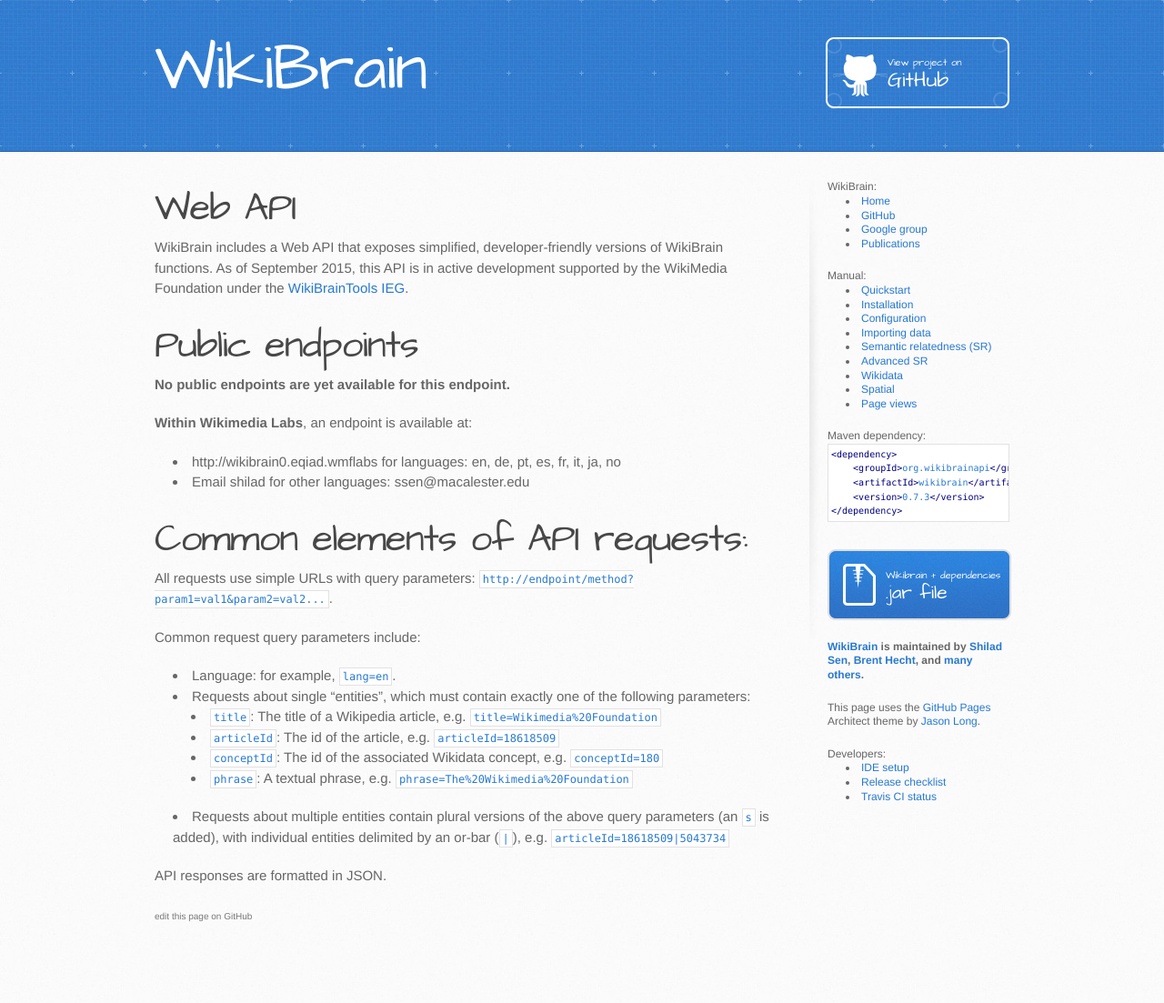
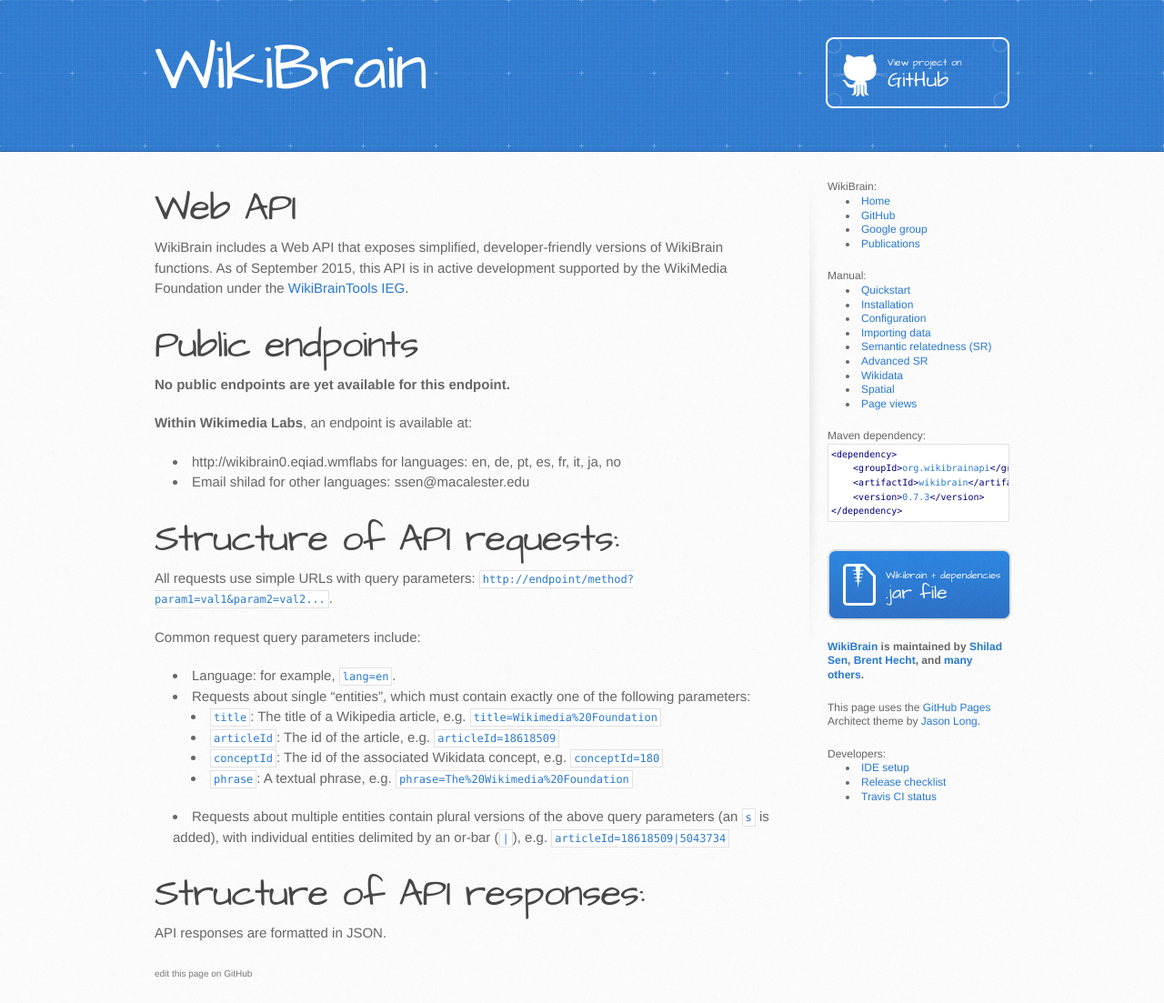
Before and after one commit to shilad/wikibrain, a Jekyll site: the page built from tutorial/web-api.md, in a window 1280 px wide. Shown: the whole page at 91% size. Built offline with Jekyll 4.4.1, drawn with Linux system fonts in a browser that asks for light colours; nearby versions of some CDN libraries; Markdown is read by kramdown in place of the engine named in the settings; before the commit the page ends 1040 px from its top, so only the background shows below that.

Commit message:
Update web-api.md

```diff
--- a/tutorial/web-api.md
+++ b/tutorial/web-api.md
@@ -16,7 +16,7 @@
 * http://wikibrain0.eqiad.wmflabs for languages: en, de, pt, es, fr, it, ja, no
 * Email shilad for other languages: ssen@macalester.edu
 
-# Common elements of API requests:
+# Structure of API requests:
 
 All *requests* use simple URLs with query parameters:
     `http://endpoint/method?param1=val1&param2=val2...`.
@@ -31,4 +31,6 @@
   * `phrase`: A textual phrase, e.g. `phrase=The%20Wikimedia%20Foundation`
 * Requests about multiple entities contain plural versions of the above query parameters (an `s` is added), with individual entities delimited by an or-bar (`|`), e.g. `articleId=18618509|5043734`
 
+# Structure of API responses:
+
 API responses are formatted in JSON.
```
